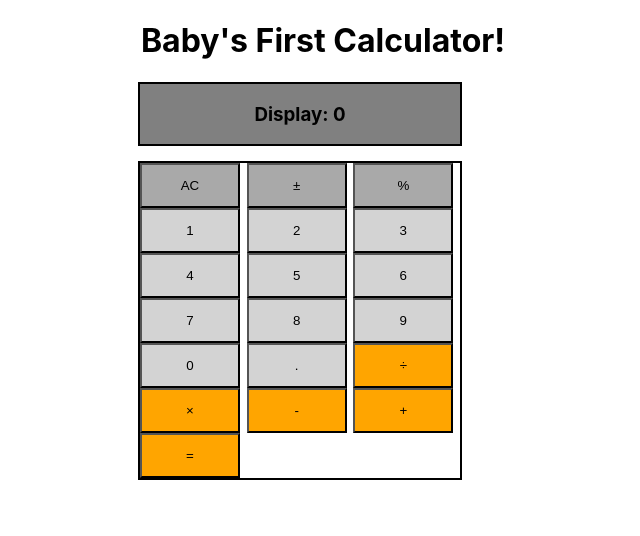
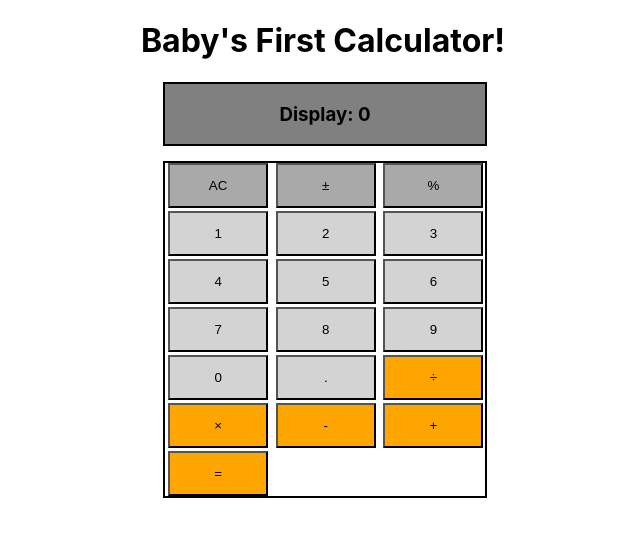
Before and after one commit to JustDDiaz/justin-react-calculator, a React (Create React App) app: page / in a window 1280 px wide. Shown: the top 536 px of the page, without its empty margins (325-965 px from the left). Built offline with nearby package versions, Linux system fonts and the light colour scheme.

Commit message:
more css

```diff
--- a/src/App.css
+++ b/src/App.css
@@ -10,6 +10,7 @@
   text-align: center;
   margin: 15px;
   width: 320px;
+  margin-left: 10%;
 }
 
 .buttons {
@@ -18,22 +19,27 @@
   grid-template-columns: 1fr 1fr 1fr;
   margin: 15px;
   width: 320px;
+  margin-left: 10%;
+  gap: 3px;
 }
 
 .character {
   background-color: orange;
   height: 45px;
   width: 100px;
+  margin-left: 3%;
 }
 
 .special {
   background-color: darkgray;
   height: 45px;
   width: 100px;
+  margin-left: 3%;
 }
 
 .numbers {
   background-color: lightgray;
   height: 45px;
   width: 100px;
+  margin-left: 3%;
 }
```
